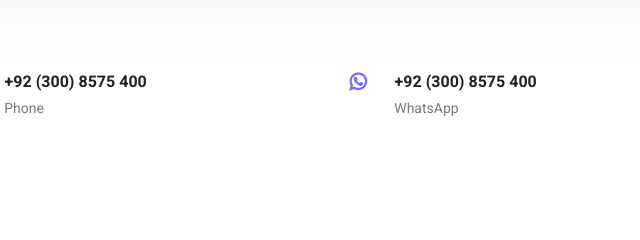
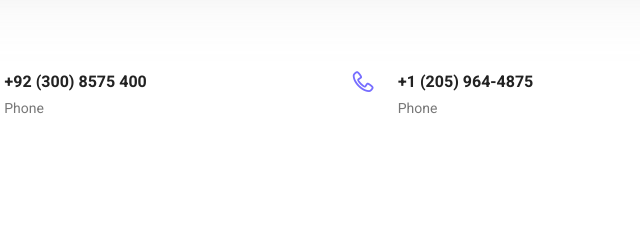
Before and after one commit to webxmob/adil_porfolio, a plain HTML site: page contact.html in a window 1280 px wide. Shown: the part 530-770 px from the top of the page, 197-837 px from the left. Drawn offline with nearby package versions, Linux system fonts and the light colour scheme; some packages are replaced by stand-ins of ours.

Commit message:
update contact details

```diff
--- a/contact.html
+++ b/contact.html
@@ -169,19 +169,15 @@
           <div class="col-lg-4">
             <div class="contact_info">
               <div class="info_item">
-                <a
-                  href="https://api.whatsapp.com/send?phone=+923008575400"
-                  target="_blanck"
-                  ><i class="fa fa-whatsapp"></i
-                ></a>
+                <a href="tel:+923008575400" target="_blanck">
+                  <i class="lnr lnr-phone-handset"></i>
+                </a>
                 <h6>
-                  <a
-                    href="https://api.whatsapp.com/send?phone=+923008575400"
-                    target="_blanck"
-                    >+92 (300) 8575 400</a
+                  <a href="tel:+12059644875" target="_blanck"
+                    >+1 (205) 964-4875</a
                   >
                 </h6>
-                <p>WhatsApp</p>
+                <p>Phone</p>
               </div>
             </div>
           </div>
```
Also changed, not shown: about-us.html (+6 -0 lines), index.html (+6 -0 lines).
